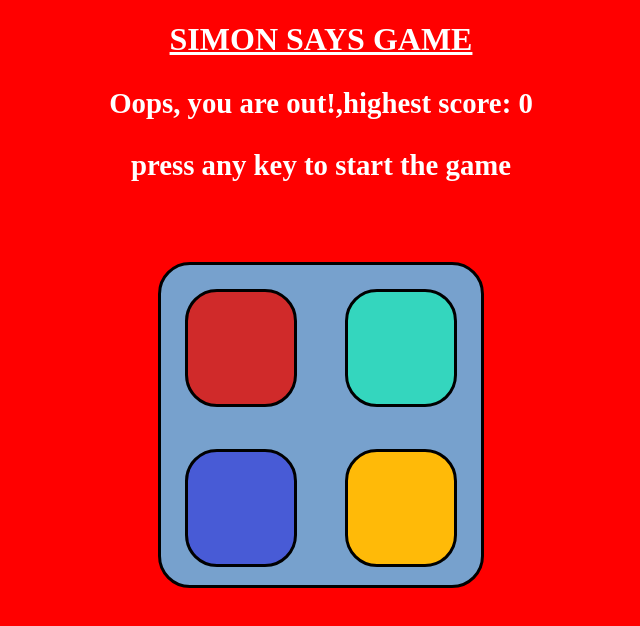
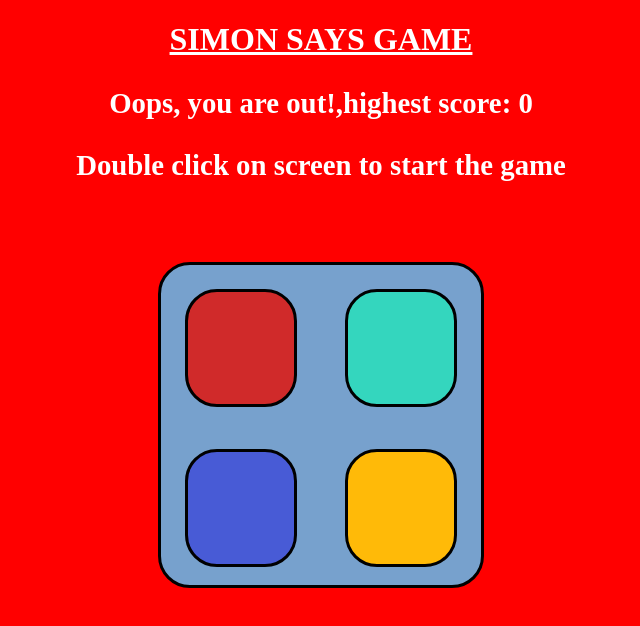
Before and after one commit to Legend015/Simon-Says-game, a plain HTML site: page index.html in a window 1280 px wide. Both pictures are taken after a click on the element 560 px from the left and 348 px from the top of the page. Shown: the whole page, without its empty margins (319-959 px from the left). Drawn offline with Linux system fonts and the light colour scheme.

Commit message:
change the start function from press key to dblclick

```diff
--- a/app.js
+++ b/app.js
@@ -5,7 +5,7 @@ let body = document.querySelector("body");
 let p = document.querySelector("p");
 let inst = document.querySelector(".instruction");
 
-document.addEventListener("keydown", function(){
+document.addEventListener("dblclick", function(){
     body.style.backgroundColor = "greenyellow";
     body.style.color = "black";
     p.innerText = "Level :: 0.";
@@ -57,7 +57,7 @@ box.forEach((boxElement, index) => {
 function check(n){
     if(s[counter] != n){
         p.innerText = `Oops, you are out!,highest score: ${highscore}`;
-        inst.innerText ="press any key to start the game";
+        inst.innerText ="Double click on screen to start the game";
         body.style.backgroundColor = "red";
         body.style.color = "white";
         s = "";
--- a/index.html
+++ b/index.html
@@ -9,7 +9,7 @@
 <body>
     <h1><u>SIMON SAYS GAME</u></h1>
     <p>Level :: <span>0</span>.</p>
-    <p class="instruction">press any key to start the game</p>
+    <p class="instruction">Double click on screen to start the game</p>
     <div class="main-content">
         <div class="effects">
             <div class="red box"></div>
```
